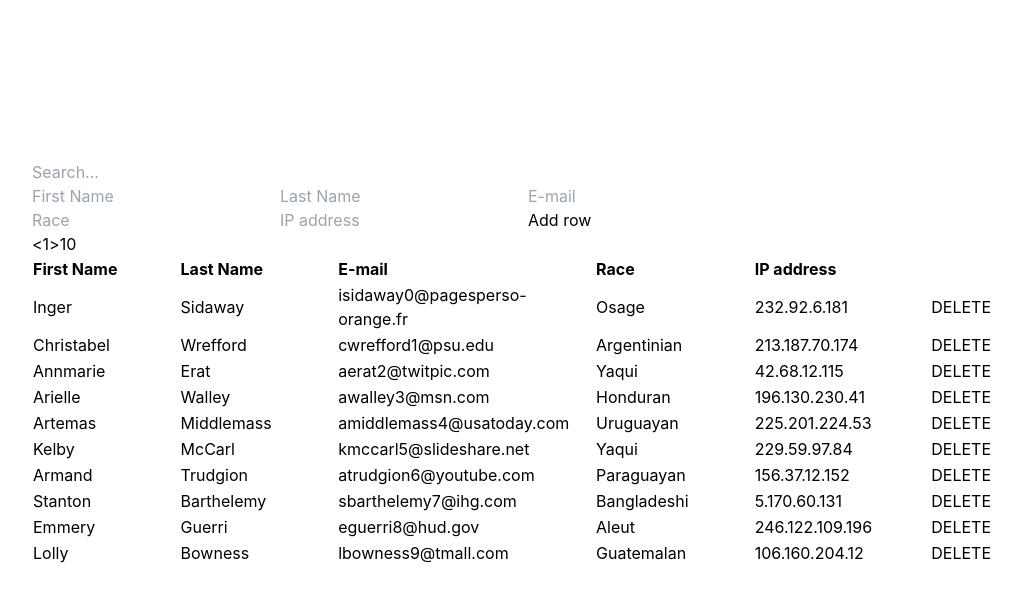
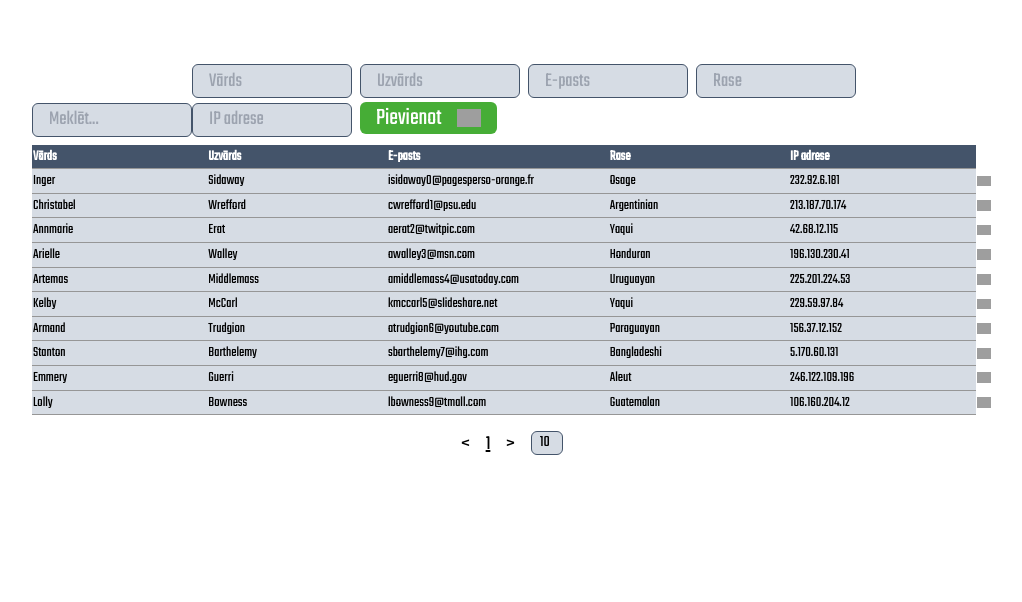
Before and after one commit to FragStatic/aaprojekts, a React (Create React App) app: page / in a window 1280 px wide. Shown: the top 602 px of the page, without its empty margins (128-1150 px from the left). Built offline with nearby package versions, Linux system fonts and the light colour scheme; grey boxes are pictures that could not be loaded.

Commit message:
Updated styles

```diff
--- /dev/null
+++ b/src/components/Footer.tsx
@@ -0,0 +1,9 @@
+export default function Footer() {
+  return (
+    <footer className="mt-auto border-t border-primary w-full bg-secondary">
+      <div className="h-full flex text-3xl items-center justify-center py-8">
+        <span>1.01</span>
+      </div>
+    </footer>
+  );
+}
--- a/src/components/Table.tsx
+++ b/src/components/Table.tsx
@@ -1,6 +1,8 @@
 import { useState } from "react";
 import useStorage from "./Storage";
 import { TableData } from "./Storage";
+import deleteSvg from "../images/delete.svg";
+import plusSvg from "../images/plus.svg";
 
 enum ObjectDataKeys {
   FIRST_NAME = "first_name",
@@ -17,6 +19,8 @@ const initialRowData = {
   race: "",
   ip_address: "",
 };
+
+const TableHeaders = ["Vārds", "Uzvārds", "E-pasts", "Rase", "IP adrese"];
 
 function Table(data: TableData[]) {
   const { editTableRow, addNewRow, removeRow } = useStorage("data");
@@ -66,7 +70,7 @@ function Table(data: TableData[]) {
 
   const handleNewRowSubmit = () => {
     if (Object.values(newRowData).some((value) => value === "")) {
-      alert("Lauks nav aizpildits");
+      alert("Visi lauki nav aizpildīti");
     } else {
       setEditableData([...editableData, newRowData]);
       addNewRow(newRowData);
@@ -105,70 +109,75 @@ function Table(data: TableData[]) {
 
   return (
     <div>
-      <div>
+      <div className="inline-flex justify-between w-full">
         <input
+          className="border border-primary bg-secondary h-8 w-40 p-4 text-xl rounded-md self-end"
           type="text"
-          placeholder="Search..."
+          placeholder="Meklēt..."
           value={searchTerm}
           onChange={handleSearch}
         />
         <div>
           <input
+            className="border border-primary bg-secondary h-8 w-40 mr-2 p-4 text-xl rounded-md"
             value={newRowData.first_name}
             onChange={(e) =>
               handleNewRowDataChange(ObjectDataKeys.FIRST_NAME, e.target.value)
             }
-            placeholder="First Name"
+            placeholder="Vārds"
           />
           <input
+            className="border border-primary bg-secondary h-8 w-40 mr-2 p-4 text-xl rounded-md"
             value={newRowData.last_name}
             onChange={(e) =>
               handleNewRowDataChange(ObjectDataKeys.LAST_NAME, e.target.value)
             }
-            placeholder="Last Name"
+            placeholder="Uzvārds"
           ></input>
           <input
+            className="border border-primary bg-secondary h-8 w-40 mr-2 p-4 text-xl rounded-md"
             value={newRowData.email}
             onChange={(e) =>
               handleNewRowDataChange(ObjectDataKeys.EMAIL, e.target.value)
             }
-            placeholder="E-mail"
+            placeholder="E-pasts"
           />
           <input
+            className="border border-primary bg-secondary h-8 w-40 mr-2 p-4 text-xl rounded-md"
             value={newRowData.race}
             onChange={(e) =>
               handleNewRowDataChange(ObjectDataKeys.RACE, e.target.value)
             }
-            placeholder="Race"
+            placeholder="Rase"
           />
           <input
+            className="border border-primary bg-secondary h-8 w-40 mr-2 p-4 text-xl rounded-md"
             value={newRowData.ip_address}
             onChange={(e) =>
               handleNewRowDataChange(ObjectDataKeys.IP_ADDRESS, e.target.value)
             }
-            placeholder="IP address"
+            placeholder="IP adrese"
           />
-          <button onClick={() => handleNewRowSubmit()}>Add row</button>
+          <button
+            className="inline-flex mt-1 p-4 mr-8 items-center bg-green h-8 w-30 mr-2 text-2xl text-white rounded-md self-end"
+            onClick={() => handleNewRowSubmit()}
+          >
+            <span>Pievienot</span>
+            <img className="w-6 ml-4" alt="Add" src={plusSvg} />
+          </button>
         </div>
       </div>
-      <div>
-        <button onClick={() => handlePageNumberSubtract(pageNumber - 1)}>
-          {"<"}
-        </button>
-        <span>{pageNumber}</span>
-        <button onClick={() => handlePageNumberAdd(pageNumber + 1)}>
-          {">"}
-        </button>
-        <input value={itemsPerPage} onChange={handleChangeItemsPerPage} />
-      </div>
-      <table>
+      <table className="mt-2">
         <thead>
           <tr>
-            <th className="w-80 text-start">First Name</th>
-            <th className="w-80 text-start">Last Name</th>
-            <th className="w-80 text-start">E-mail</th>
-            <th className="w-80 text-start">Race</th>
-            <th className="w-80 text-start">IP address</th>
+            {TableHeaders.map((header: string, key: number) => (
+              <th
+                key={key}
+                className="w-80 text-start bg-primary text-white border-grey border-b"
+              >
+                {header}
+              </th>
+            ))}
           </tr>
         </thead>
         <tbody>
@@ -178,6 +187,7 @@ function Table(data: TableData[]) {
                 <td
                   key={key}
                   onClick={() => handleEdit(indexOfFirstItem + rowKey, key)}
+                  className="bg-secondary border-grey border-b"
                 >
                   {editing.row === indexOfFirstItem + rowKey &&
                   editing.column === key ? (
@@ -198,17 +208,33 @@ function Table(data: TableData[]) {
                   )}
                 </td>
               ))}
-              <td>
-                <button
+              <td className="w-8">
+                <img
+                  alt="Delete"
+                  src={deleteSvg}
                   onClick={() => handleRemoveRow(indexOfFirstItem + rowKey)}
-                >
-                  DELETE
-                </button>
+                />
               </td>
             </tr>
           ))}
         </tbody>
       </table>
+      <div className="flex w-full justify-center mt-4">
+        <div className="text-xl">
+          <button onClick={() => handlePageNumberSubtract(pageNumber - 1)}>
+            {"<"}
+          </button>
+          <span className="mx-4 underline">{pageNumber}</span>
+          <button onClick={() => handlePageNumberAdd(pageNumber + 1)}>
+            {">"}
+          </button>
+        </div>
+        <input
+          className="border border-primary bg-secondary h-6 w-8 ml-4 p-2 text-md rounded-md"
+          value={itemsPerPage}
+          onChange={handleChangeItemsPerPage}
+        />
+      </div>
     </div>
   );
 }
--- a/src/index.scss
+++ b/src/index.scss
@@ -2,16 +2,28 @@
 @tailwind components;
 @tailwind utilities;
 
+@font-face {
+  font-family: "Teko";
+  src: local("Teko"),
+    url("../fonts/Teko-VariableFont_wght.ttf") format("truetype");
+  font-weight: normal;
+}
+
 body {
-  margin: 0;
-  font-family: -apple-system, BlinkMacSystemFont, "Segoe UI", "Roboto", "Oxygen",
-    "Ubuntu", "Cantarell", "Fira Sans", "Droid Sans", "Helvetica Neue",
-    sans-serif;
+  height: 99vh;
+  font-family: "Teko";
   -webkit-font-smoothing: antialiased;
   -moz-osx-font-smoothing: grayscale;
 }
 
-code {
-  font-family: source-code-pro, Menlo, Monaco, Consolas, "Courier New",
-    monospace;
+table,
+th,
+td {
+  font-size: 1.8vh;
 }
+
+#root {
+  display: flex;
+  flex-direction: column;
+  min-height: 99vh;
+}
--- a/src/pages/Home/Home.tsx
+++ b/src/pages/Home/Home.tsx
@@ -7,21 +7,14 @@ import { useState } from "react";
 import Table from "../../components/Table";
 
 export default function Home() {
-  const { setStorage, getStorage, editTableRow, addNewRow, removeRow } =
-    useStorage("data");
+  const { setStorage, getStorage } = useStorage("data");
 
-  const [tableData, setTableData] = useState(getStorage());
+  const [tableData] = useState(getStorage());
 
   if ("data" in localStorage) {
   } else {
     setStorage(initialData);
   }
 
-  return (
-    <main>
-      <section>
-        <div className="w-screen h-screen p-40">{Table(tableData)}</div>
-      </section>
-    </main>
-  );
+  return <section className="px-40 pt-16 pb-8">{Table(tableData)}</section>;
 }
```
Also changed, not shown: fonts/Teko-VariableFont_wght.ttf (added).
